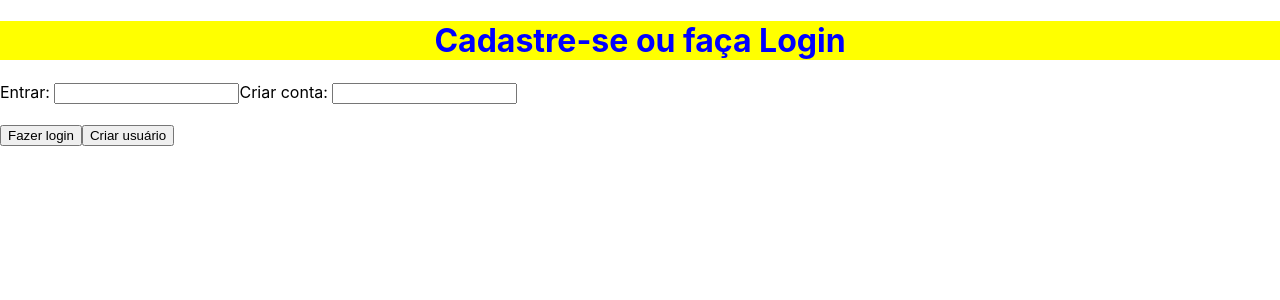
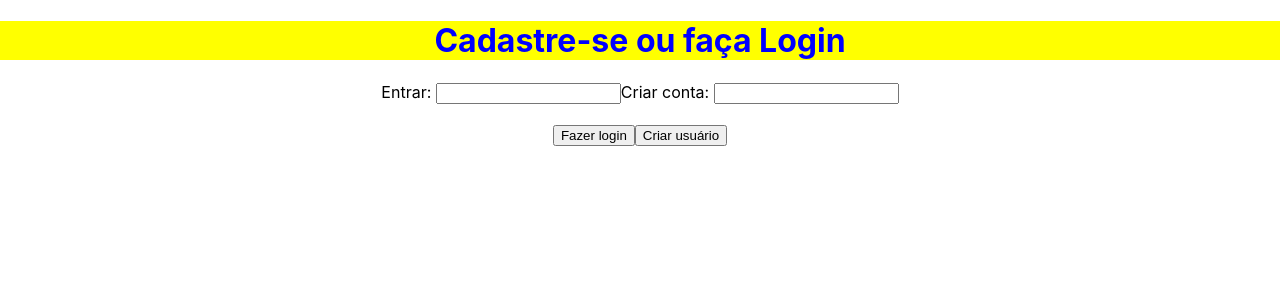
Before and after one commit to lucsap/Pokedex_CJR_01, a React (Create React App) app in the folder pokedex/: page /login in a window 1280 px wide. Shown: the top 300 px of the page. Built offline with nearby package versions, Linux system fonts and the light colour scheme.

Commit message:
feat: guardar o usuário está finalizado

```diff
--- a/pokedex/src/pages/login.js
+++ b/pokedex/src/pages/login.js
@@ -1,7 +1,7 @@
 import Titles from "../components/helmet"
 import { useEffect, useState } from 'react';
 import axios from 'axios';
-import { LoginStyles } from '../components/login'
+import { LoginStyles, Contents } from '../styles/login'
 
 function Login() {
 
@@ -17,13 +17,14 @@ function Login() {
     //         console.log(resp.data[0])
     //         setUsers(resp.data)
     //     })
-    //   }, [])
+    // }, [])
 
     function handleSubmit() {
         axios.get("https://pokedex20201.herokuapp.com/users/" + value)
         .then((resp)=>{
             console.log(resp.data.user.username)
             setUsers(resp.data.user.username)
+            localStorage.setItem('user', value);
         }).catch(window.alert('deu ruim'))
     }
 
@@ -39,7 +40,7 @@ function Login() {
         <div className="bodyLogin">
             <Titles title={"Login"} />
             <LoginStyles>Cadastre-se ou faça Login</LoginStyles>
-            <div className="contents">
+            <Contents>
                 <label placeholder="" onChange="">Entrar: </label>
                 <input
                 type="text"
@@ -56,7 +57,7 @@ function Login() {
                 <br/>
                 <button onClick={handleSubmit}>Fazer login</button>
                 <button onClick={handleCreate}>Criar usuário</button>
-            </div>
+            </Contents>
 
         </div>
     )
--- a/pokedex/src/pages/main.js
+++ b/pokedex/src/pages/main.js
@@ -7,6 +7,7 @@ import Navbar from '../components/navbar';
 function Main(){
       const [pages,setPage] = useState(1)
       const [pokemons,setPokemon] = useState([])
+      const user = localStorage.getItem('user'); // tem o usuário logado
 
       // Pegar usuários
       useEffect(()=>{
--- a/pokedex/src/components/login.js
+++ b/pokedex/src/styles/login.js
@@ -5,8 +5,8 @@ export const LoginStyles = styled.h1`
   background-color: yellow;
   text-align: center;
   align-content: center;
-  `;
+`;
 
 export const Contents = styled.div`
-text-align: center;
+  text-align: center;
 `
```
